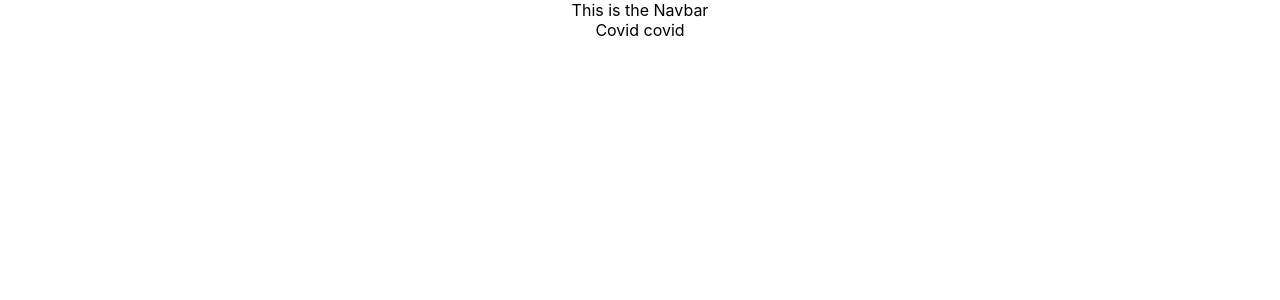
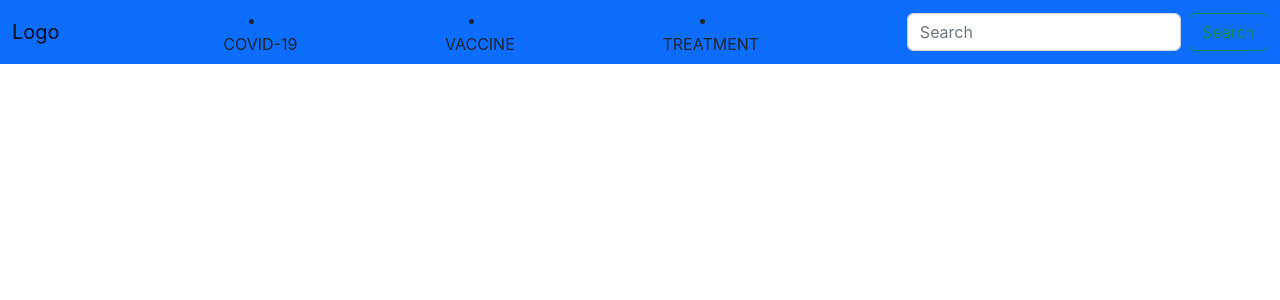
Before and after one commit to Elvis-Munene/covid-vacine-tracker, a React (Create React App) app: page / in a window 1280 px wide. Shown: the top 300 px of the page. Built offline with nearby package versions, Linux system fonts and the light colour scheme.

Commit message:
modifies the Navbar component

```diff
--- a/public/index.html
+++ b/public/index.html
@@ -25,6 +25,7 @@
       Learn how to configure a non-root public URL by running `npm run build`.
     -->
     <title>React App</title>
+    <link href="https://cdn.jsdelivr.net/npm/bootstrap@5.2.3/dist/css/bootstrap.min.css" rel="stylesheet" integrity="sha384-rbsA2VBKQhggwzxH7pPCaAqO46MgnOM80zW1RWuH61DGLwZJEdK2Kadq2F9CUG65" crossorigin="anonymous">
   </head>
   <body>
     <noscript>You need to enable JavaScript to run this app.</noscript>
@@ -39,5 +40,6 @@
       To begin the development, run `npm start` or `yarn start`.
       To create a production bundle, use `npm run build` or `yarn build`.
     -->
+    <script src="https://cdn.jsdelivr.net/npm/bootstrap@5.2.3/dist/js/bootstrap.bundle.min.js" integrity="sha384-kenU1KFdBIe4zVF0s0G1M5b4hcpxyD9F7jL+jjXkk+Q2h455rYXK/7HAuoJl+0I4" crossorigin="anonymous"></script>
   </body>
 </html>
--- a/src/App.js
+++ b/src/App.js
@@ -5,7 +5,6 @@ function App() {
   return (
     <div className="App">
       <Navbar/>
-     <div>Covid covid</div>
     </div>
   );
 }
--- a/src/components/navBar/Navbar.js
+++ /dev/null
@@ -1,10 +0,0 @@
-import React from 'react'
-import "./Navbar"
-
-function Navbar() {
-  return (
-    <div>This is the Navbar</div>
-  )
-}
-
-export default Navbar
--- /dev/null
+++ b/src/components/navBar/Navbar.jsx
@@ -0,0 +1,36 @@
+import React from 'react'
+import "./Navbar.css"
+
+
+function Navbar() {
+  return (
+    <div>
+        <nav class="navbar bg-primary">
+  <div className="container-fluid">
+    <a className="navbar-brand">Logo</a>
+
+
+    <li class="nav-item">
+          <a class="nav-link active" aria-current="page" href="#">COVID-19</a>
+        </li>
+        <li class="nav-item">
+          <a class="nav-link" href="vaccine">VACCINE</a>
+        </li>
+        <li class="nav-item">
+          <a class="nav-link" href="treatment">TREATMENT</a>
+        </li>
+
+
+    <form className="d-flex" role="search">
+      <input className="form-control me-2" type="search" placeholder="Search" aria-label="Search"/>
+      <button className="btn btn-outline-success" type="submit">Search</button>
+    </form>
+  </div>
+</nav>
+
+    </div>
+
+  )
+}
+
+export default Navbar
```
Also changed, not shown: src/components/navBar/cov_logo.png (added).
